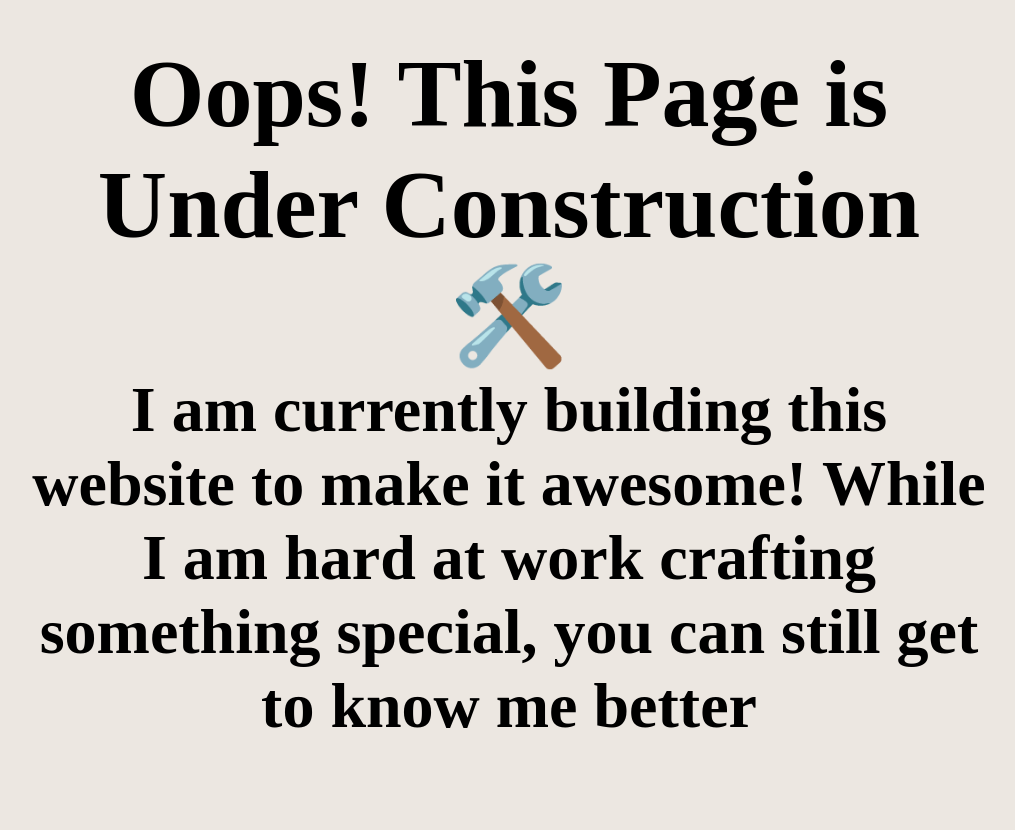
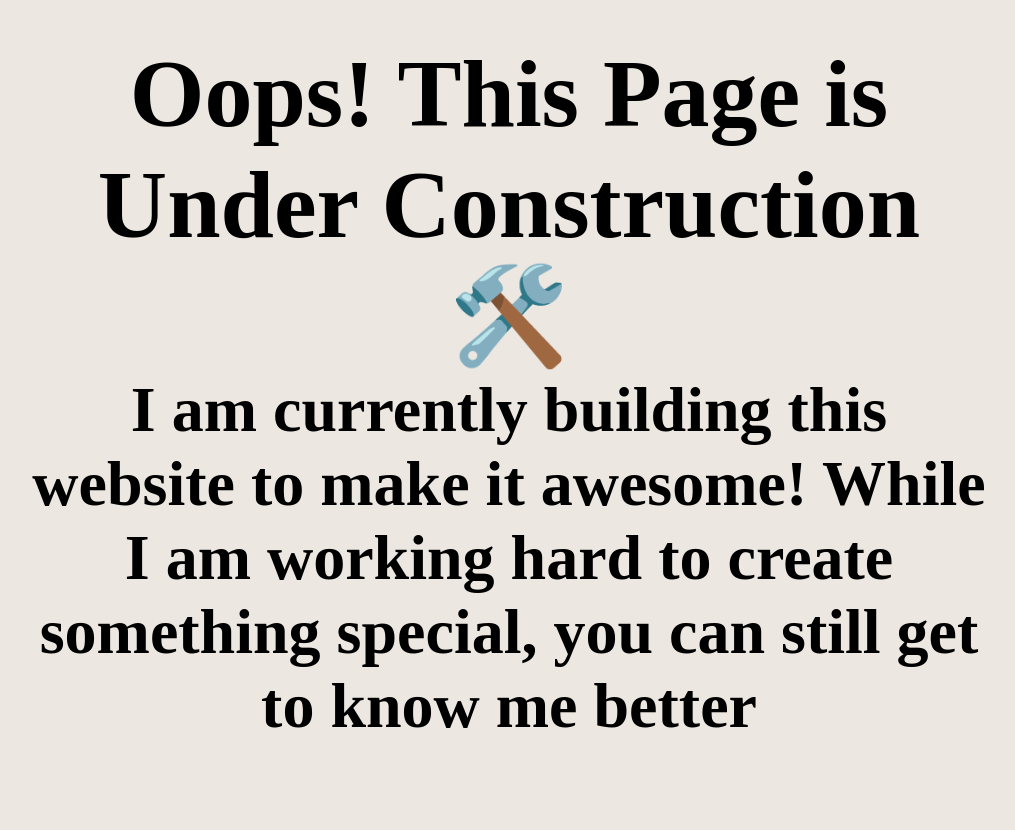
Before and after one commit to NigelFerrefe/Portfolio, a React (Vite) app: page /#/ in a window 1280 px wide. Shown: the part 122-952 px from the top of the page, without its empty margins (131-1146 px from the left). Built offline with nearby package versions, Linux system fonts and the light colour scheme.

Commit message:
deploy succes

```diff
--- a/src/pages/ErrorPage.jsx
+++ b/src/pages/ErrorPage.jsx
@@ -10,8 +10,7 @@ function ErrorPage() {
       </section>
       <section className="right-container">
         <h4>
-          I am currently building this website to make it awesome! While I am hard
-          at work crafting something special, you can still get to know me
+          I am currently building this website to make it awesome! While I am working hard to create something special, you can still get to know me
           better
         </h4>
 
```
